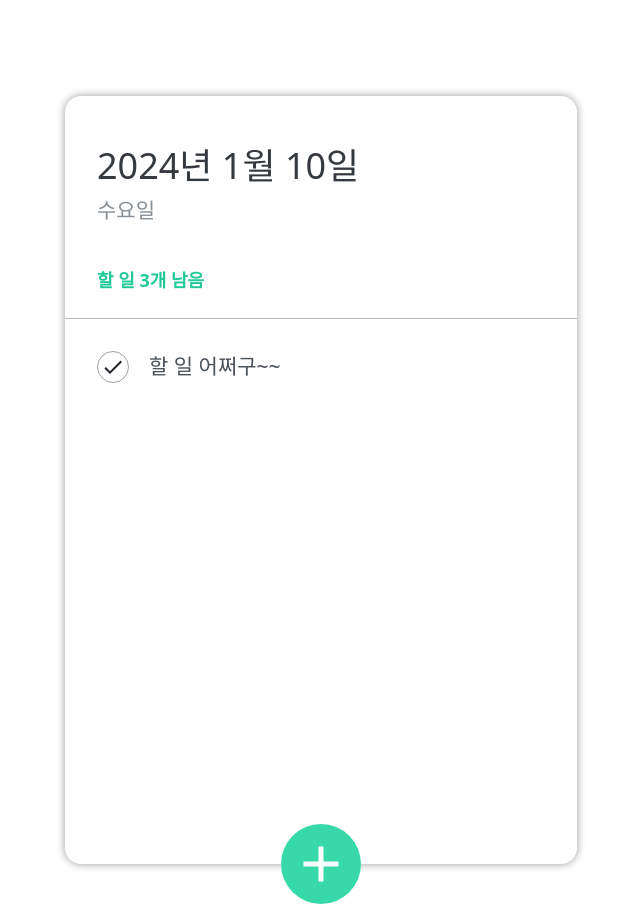
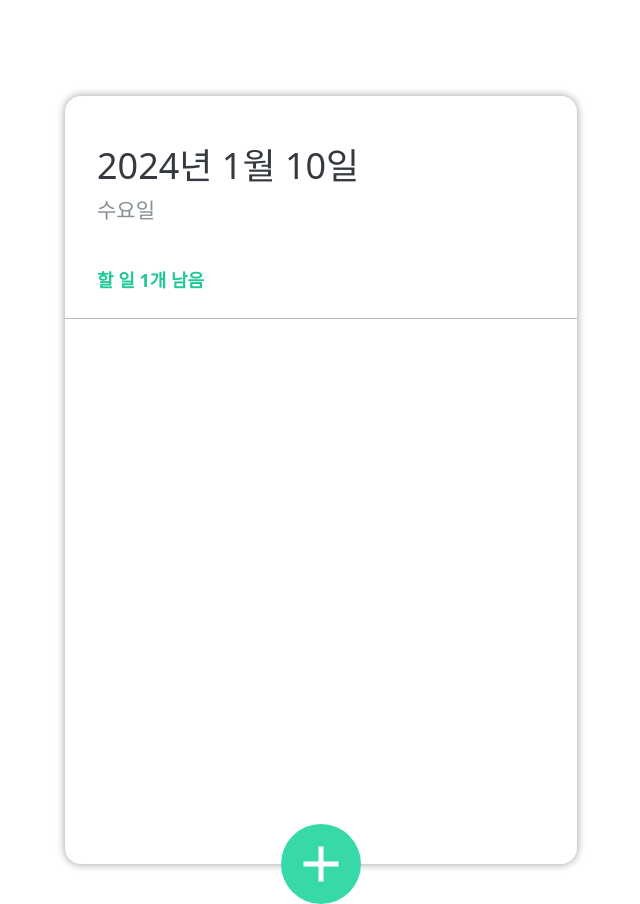
Before and after one commit to binwoojoo/react-study202406, a React (Create React App) app: page / in a window 1280 px wide. Shown: the whole page, without its empty margins (319-959 px from the left). Built offline with nearby package versions, Linux system fonts and the light colour scheme; the HTML template or start-up script is replaced by a standard one.

Commit message:
예제 연습2

```diff
--- a/src/components/Todo/TodoHeader.js
+++ b/src/components/Todo/TodoHeader.js
@@ -1,12 +1,12 @@
 import React from 'react';
 import './scss/TodoHeader.scss';
 
-const TodoHeader = () => {
+const TodoHeader = ({todos}) => {
   return (
     <header>
       <h1>2024년 1월 10일</h1>
       <div className='day'>수요일</div>
-      <div className='tasks-left'>할 일 3개 남음</div>
+      <div className='tasks-left'>할 일 {todos.length}개 남음</div>
     </header>
   );
 };
--- a/src/components/Todo/TodoInput.js
+++ b/src/components/Todo/TodoInput.js
@@ -2,7 +2,7 @@ import React, { useState } from "react";
 import { MdAdd } from "react-icons/md";
 import "./scss/TodoInput.scss";
 
-const TodoInput = ({ onAdd }) => {
+const TodoInput = ({ onAddTodo }) => {
 
   const [userInput, setUserInput] = useState(false);
   const [inputValue, setInputValue] = useState("");
@@ -19,8 +19,9 @@ const TodoInput = ({ onAdd }) => {
   const handleSubmit = (e) => {
     e.preventDefault();
     if (inputValue.trim()) {
-      onAdd(inputValue.trim());
-      setInputValue(""); // 입력 필드 초기화
+      console.log(typeof onAddTodo);
+      onAddTodo(inputValue.trim());
+      setInputValue("");
     }
   };
 
--- a/src/components/Todo/TodoItem.js
+++ b/src/components/Todo/TodoItem.js
@@ -2,11 +2,16 @@ import React, { useState } from "react";
 import { MdDelete, MdDone } from "react-icons/md";
 import "./scss/TodoItem.scss";
 
-const TodoItem = ({ onDelete }) => {
+const TodoItem = ({ id, text, onDelete }) => {
+
   const [checkItem, setCheckItem] = useState(false);
 
-  const clickHandler = (e) => {
+  const clickHandler = () => {
     setCheckItem(!checkItem);
+  };
+
+  const deleteHandler = () => {
+    onDelete(id);
   };
 
   return (
@@ -18,9 +23,9 @@ const TodoItem = ({ onDelete }) => {
         <MdDone />
       </div>
       <span className={`text ${checkItem ? "finish" : ""}`}>
-        할 일 어쩌구~~
+        {text}
       </span>
-      <div onClick={onDelete} className="remove">
+      <div onClick={deleteHandler} className="remove">
         <MdDelete />
       </div>
     </li>
--- a/src/components/Todo/TodoMain.js
+++ b/src/components/Todo/TodoMain.js
@@ -1,18 +1,36 @@
-import React from "react";
+import React, { useState } from "react";
+import TodoInput from "./TodoInput";
+import TodoItem from "./TodoItem";
+import "./scss/TodoMain.scss";
 
-import "./scss/TodoMain.scss";
-import TodoItem from "./TodoItem";
+const TodoMain = ({ getTodo }) => {
 
-const TodoMain = () => {
+  const [todos, setTodos] = useState([]);
 
-  const removeHandler = (e) => {
-    console.log('씨발');
+  const addTodo = (text) => {
+    const newTodo = { id: Date.now(), text };
+    setTodos([...todos, newTodo]);
   };
 
+  const removeHandler = (id) => {
+    setTodos(todos.filter((todo) => todo.id !== id));
+  };
+
+  getTodo(todos);
   return (
-    <ul className="todo-list">
-      <TodoItem onDelete={removeHandler} />
-    </ul>
+    <div>
+      <TodoInput onAddTodo={addTodo} />
+      <ul className="todo-list">
+        {todos.map((todo) => (
+          <TodoItem
+            key={todo.id}
+            id={todo.id}
+            text={todo.text}
+            onDelete={removeHandler}
+          />
+        ))}
+      </ul>
+    </div>
   );
 };
 
--- a/src/components/Todo/TodoTemplate.js
+++ b/src/components/Todo/TodoTemplate.js
@@ -1,16 +1,18 @@
 import React from "react";
-import './scss/TodoTemplate.scss';
+import "./scss/TodoTemplate.scss";
 import TodoHeader from "./TodoHeader";
-import TodoInput from "./TodoInput";
 import TodoMain from "./TodoMain";
 
+const TodoTemplate = () => {
 
-const TodoTemplate = () => {
+  const getTodo = (todos) => {
+    return todos;
+  };
+
   return (
-    <div className='TodoTemplate'>
-      <TodoHeader />
-      <TodoMain />
-      <TodoInput />
+    <div className="TodoTemplate">
+      <TodoHeader todos={getTodo}/>
+      <TodoMain getTodo={getTodo} />
     </div>
   );
 };
```
